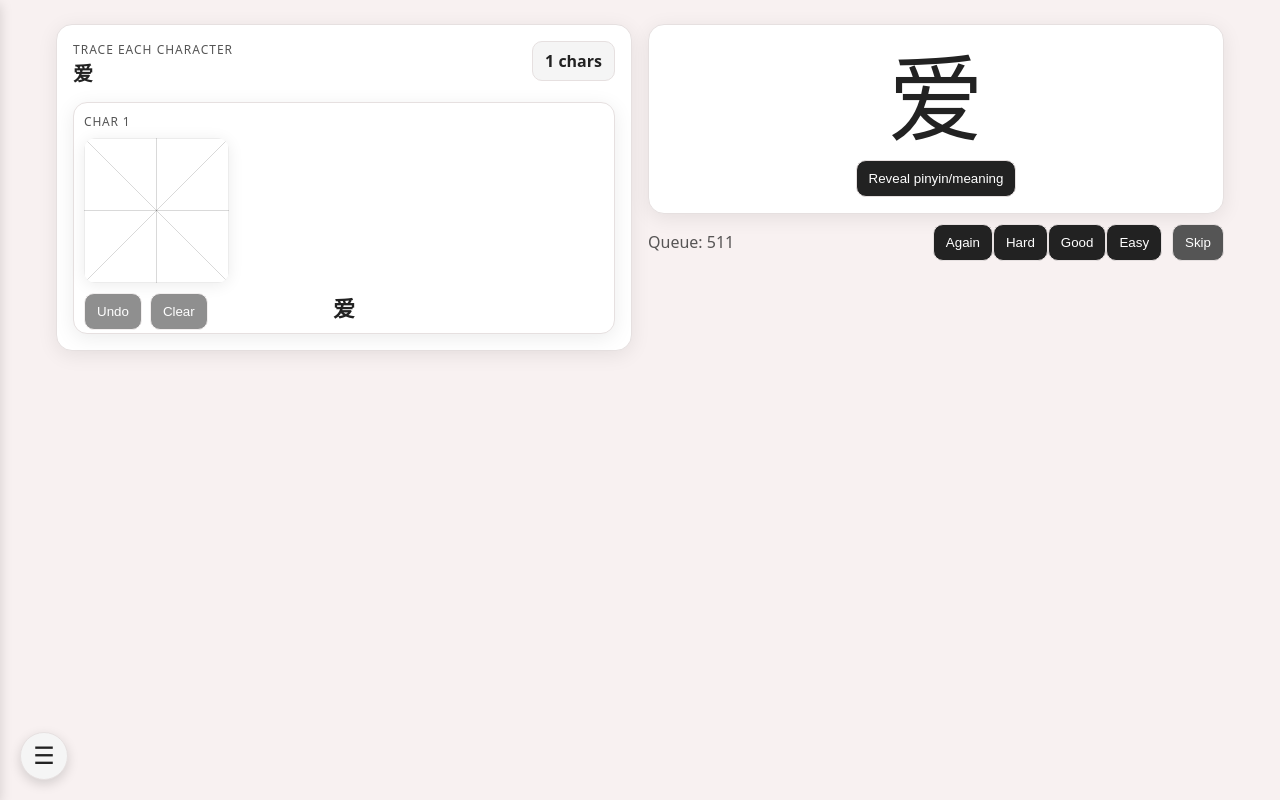
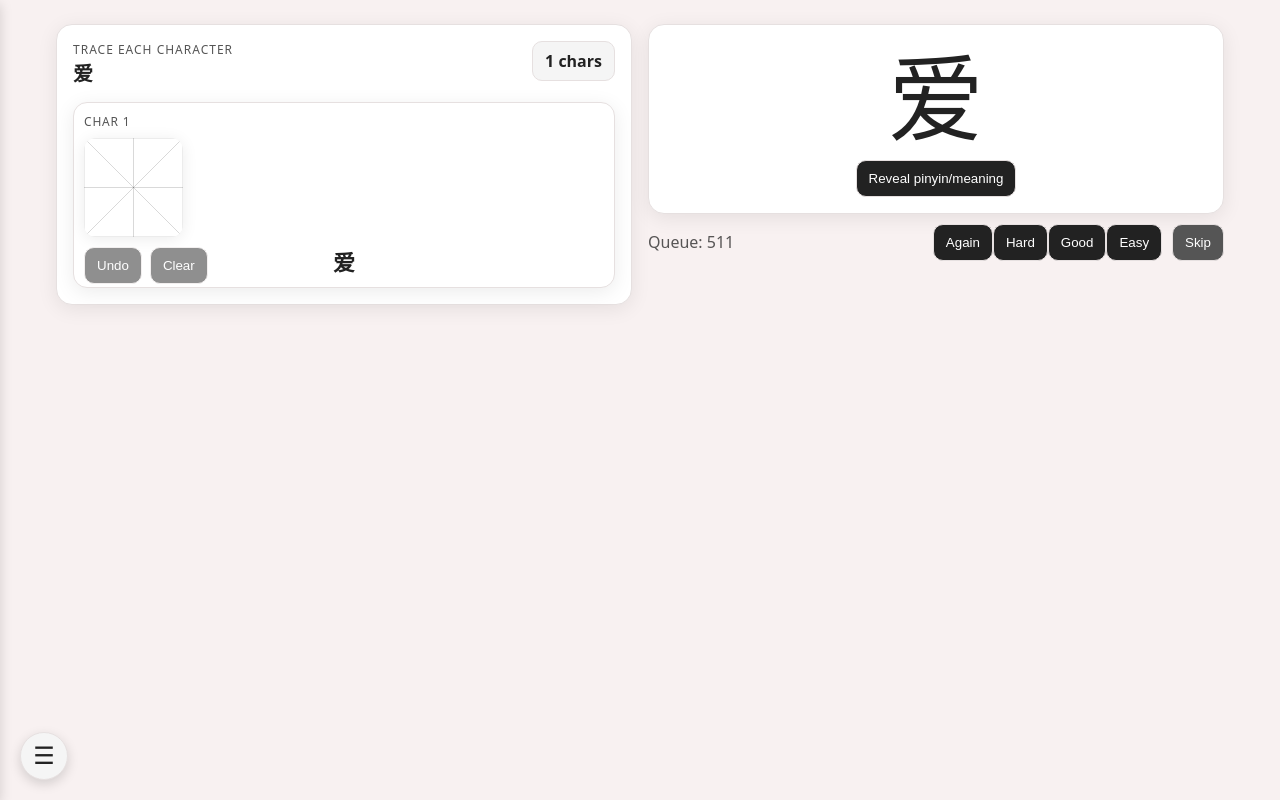
Before and after one commit to nis057489/hsk-3.0-writing-trainer, a React (Vite) app: page / in a window 1280 px wide. Built offline with nearby package versions, Linux system fonts and the light colour scheme.

Commit message:
canvas size
Signed-off-by: Nicholas Smith <nicholas@nbembedded.com>

```diff
--- a/src/App.tsx
+++ b/src/App.tsx
@@ -11,7 +11,7 @@ import { ensureState, loadProgress, nextState, saveProgress } from "./lib/schedu
 
 type ThemeChoice = "light" | "dark" | "contrast" | "system";
 
-type PadSizeChoice = "small" | "medium" | "large";
+type PadSizeChoice = "xs" | "small" | "medium" | "large";
 
 type Prefs = {
     selectedLevels: string[];
@@ -157,12 +157,19 @@ export default function App() {
     }, [selectedLevels, selectedPos, characterMode, leftHanded, tracingMode, showHoverIndicator, mode, language, padSizeChoice]);
 
     const padSizeOptions: { value: PadSizeChoice; label: string }[] = [
+        { value: "xs", label: t("options.padSizeXs") },
         { value: "small", label: t("options.padSizeSmall") },
         { value: "medium", label: t("options.padSizeMedium") },
         { value: "large", label: t("options.padSizeLarge") }
     ];
 
-    const basePadSize = padSizeChoice === "small" ? 170 : padSizeChoice === "large" ? 230 : 200;
+    const basePadSize = padSizeChoice === "xs"
+        ? 90
+        : padSizeChoice === "small"
+            ? 110
+            : padSizeChoice === "large"
+                ? 190
+                : 150;
 
     const card = queue[idx % Math.max(queue.length, 1)];
     const remaining = queue.length;
--- a/src/components/PracticeArea.tsx
+++ b/src/components/PracticeArea.tsx
@@ -6,7 +6,7 @@ interface PracticeAreaProps {
     text: string;
     tracingMode: boolean;
     showHoverIndicator?: boolean;
-    padSizeChoice: "small" | "medium" | "large";
+    padSizeChoice: "xs" | "small" | "medium" | "large";
 }
 
 export function PracticeArea({ text, tracingMode, padSizeChoice, showHoverIndicator = false }: PracticeAreaProps) {
@@ -38,13 +38,19 @@ export function PracticeArea({ text, tracingMode, padSizeChoice, showHoverIndica
 
     const padSize = useMemo(() => {
         const baseSizes = {
-            small: 170,
-            medium: 200,
-            large: 230
+            xs: 90,
+            small: 110,
+            medium: 150,
+            large: 190
         } as const;
-        const scale = compact ? 0.85 : 1;
+        const scale = compact ? 0.9 : 1;
         return Math.round(baseSizes[padSizeChoice] * scale);
     }, [compact, padSizeChoice]);
+
+    const gridTemplate = useMemo(() => {
+        const min = Math.max(120, padSize + 24);
+        return `repeat(auto-fit, minmax(${min}px, 1fr))`;
+    }, [padSize]);
 
     return (
         <div className={`practice-shell${compact ? " compact" : ""}`}>
@@ -56,7 +62,7 @@ export function PracticeArea({ text, tracingMode, padSizeChoice, showHoverIndica
                 <div className="practice-count">{characters.length} {t("practice.chars")}</div>
             </div>
 
-            <div className="trace-grid">
+            <div className="trace-grid" style={{ gridTemplateColumns: gridTemplate, gap: 10 }}>
                 {characters.map((char, index) => (
                     <div key={`${char}-${index}`} className="trace-cell">
                         <div className="trace-label">{t("practice.charLabel", { index: index + 1 })}</div>
--- a/src/i18n/en.json
+++ b/src/i18n/en.json
@@ -50,6 +50,7 @@
         "themeSystem": "System",
         "hoverIndicator": "Show Pencil hover indicator",
         "padSize": "Writing pad size",
+        "padSizeXs": "Pocket (XS)",
         "padSizeSmall": "Notebook (small)",
         "padSizeMedium": "Comfort (medium)",
         "padSizeLarge": "Canvas (large)"
--- a/src/i18n/zh-Hant.json
+++ b/src/i18n/zh-Hant.json
@@ -50,6 +50,7 @@
         "themeSystem": "跟隨系統",
         "hoverIndicator": "顯示手寫筆懸停指示",
         "padSize": "書寫格大小",
+        "padSizeXs": "特小：口袋便攜",
         "padSizeSmall": "小：筆記紙感",
         "padSizeMedium": "中：日常舒適",
         "padSizeLarge": "大：畫布空間"
--- a/src/i18n/zh.json
+++ b/src/i18n/zh.json
@@ -50,6 +50,7 @@
         "themeSystem": "跟随系统",
         "hoverIndicator": "显示手写笔悬停指示",
         "padSize": "书写格大小",
+        "padSizeXs": "特小：口袋便携",
         "padSizeSmall": "小：笔记纸感",
         "padSizeMedium": "中：日常舒适",
         "padSizeLarge": "大：画布空间"
```
